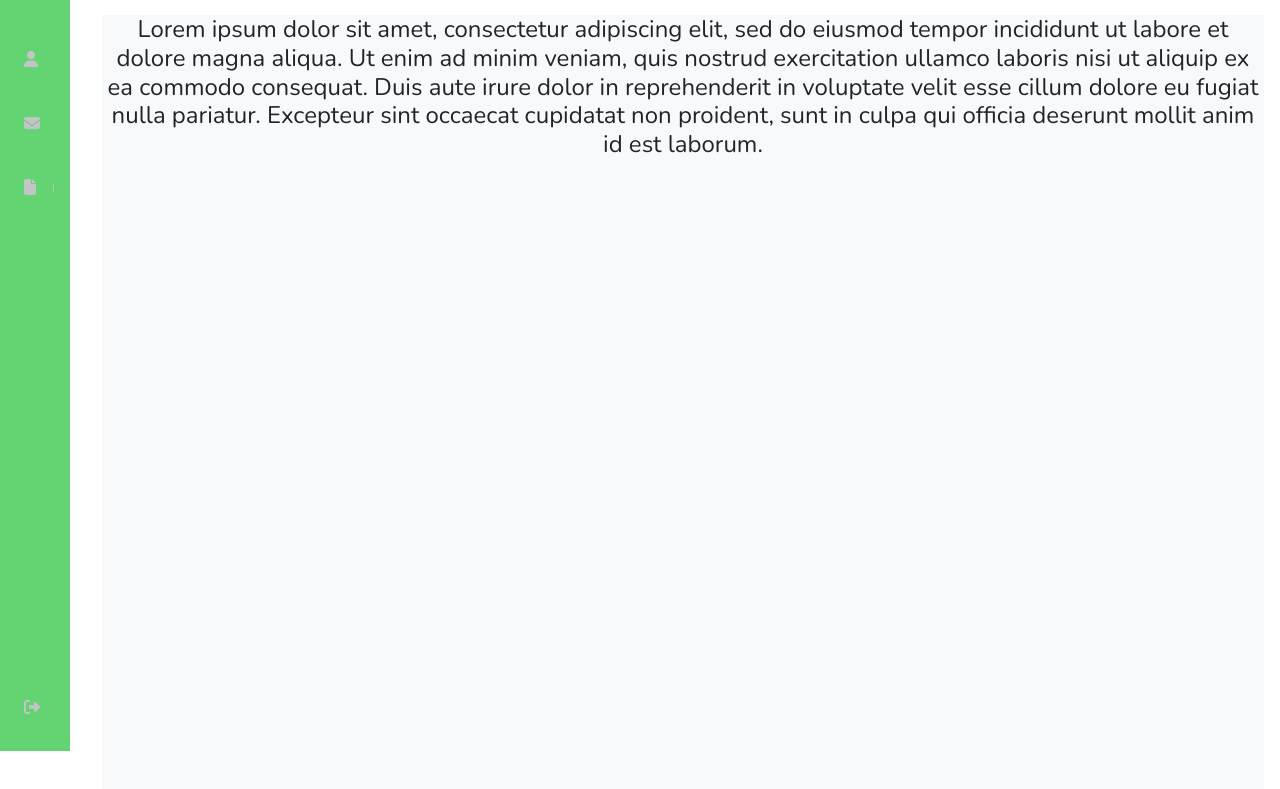
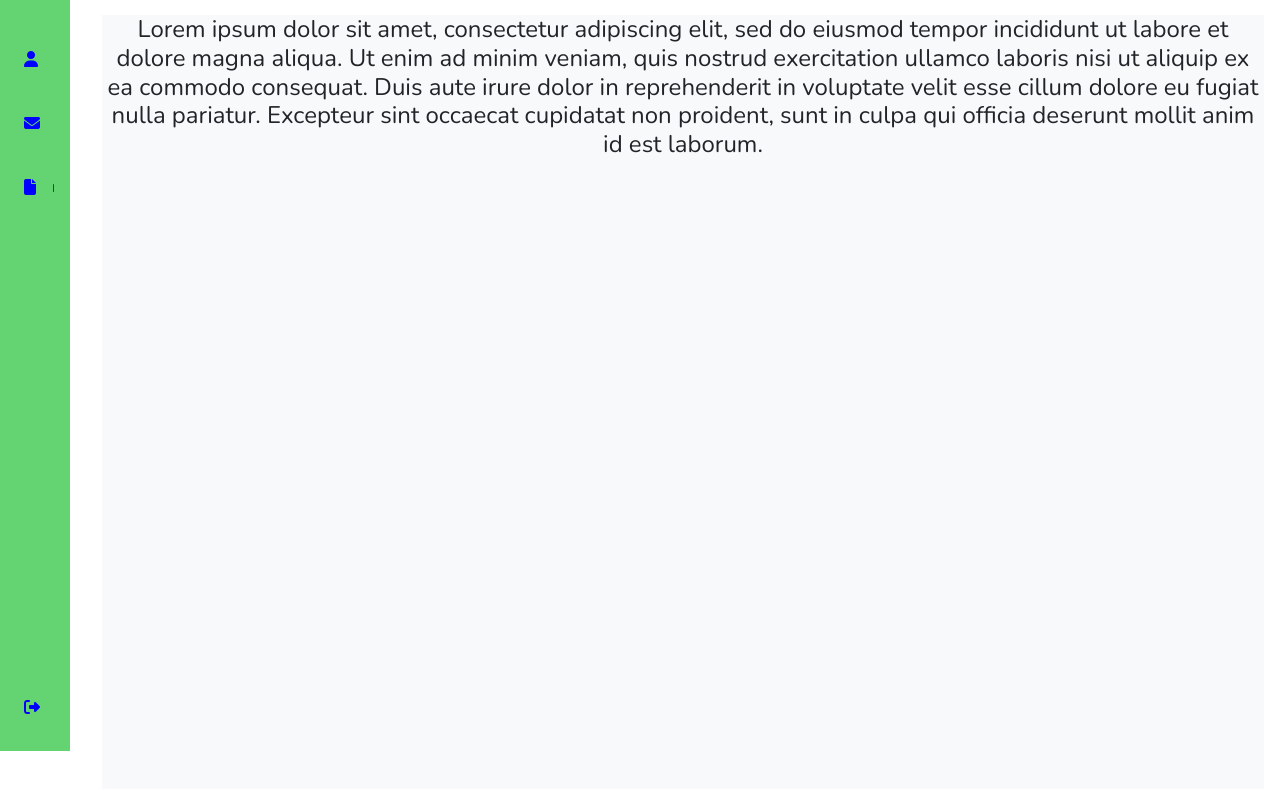
Before and after one commit to Bigboss298/sidenavbar, a plain HTML site: page index.html in a window 1280 px wide. Shown: the part 49-838 px from the top of the page. Drawn offline with nearby package versions, Linux system fonts and the light colour scheme.

Commit message:
Update style.css

```diff
--- a/style.css
+++ b/style.css
@@ -3,7 +3,7 @@
 --header-height: 3rem;
 --nav-width: 70px;
 --first-color: #63D471;
---first-color-light: rgba(195, 196, 199, 1);
+--first-color-light: blue;
 --white-color: #F7F6FB;
 --body-font: 'Nunito', sans-serif;
 --normal-font-size: 1rem;
```
